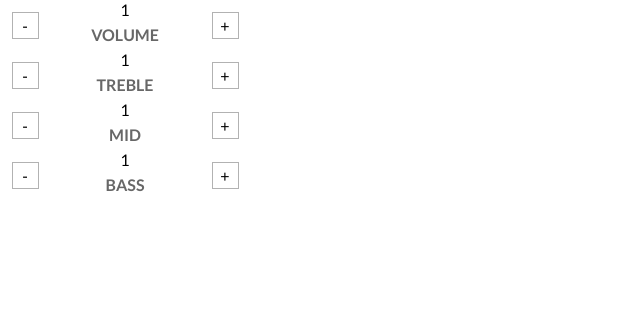
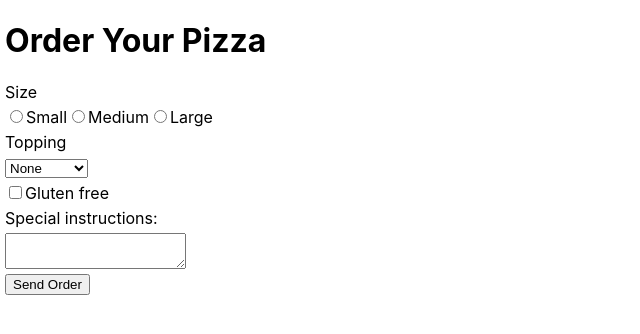
Before and after one commit to ivanesmantovich/jsx-exercises, a React (Vite) app: page / in a window 1280 px wide. Shown: the top 334 px of the page, without its empty margins (0-640 px from the left). Built offline with nearby package versions, Linux system fonts and the light colour scheme.

Commit message:
Finished chapter 16

```diff
--- a/src/App.css
+++ b/src/App.css
@@ -105,7 +105,9 @@ body,
 
 /* Error Box styles */
 
-@import url('https://fonts.googleapis.com/css2?family=Lato:wght@400;700&display=swap');
+
+/* Audio styles */
+/* @import url('https://fonts.googleapis.com/css2?family=Lato:wght@400;700&display=swap');
 
 .control {
 	font-family: 'Lato', sans-serif;
@@ -123,6 +125,11 @@ body,
 	grid-column: 2 / 5;
 	grid-row: 1 / 2;
 	text-align: center;
+}
+
+input {
+	border: none;
+	font-size: 1.1rem;
 }
 
 .name {
@@ -144,6 +151,16 @@ body,
 	align-items: center;
 }
 
+.noselect {
+	-webkit-touch-callout: none;
+	-webkit-user-select: none;
+	-khtml-user-select: none;
+	-moz-user-select: none;
+	-ms-user-select: none;
+	user-select: none;
+
+}
+
 .button {
 	display: flex;
 	justify-content: center;
@@ -155,5 +172,17 @@ body,
 }
 
 .button:hover {
-	background-color: #F3F5F6;
+	background-color: #f3f5f6;
+} */
+/* Audio styles */
+
+/* Pizza styles */
+
+.pizzaOrder {
+	margin: 5px;
 }
+.pizzaOrder div {
+	margin-top: 5px;
+}
+
+/* Pizza styles */
--- a/src/App.tsx
+++ b/src/App.tsx
@@ -10,6 +10,10 @@ import { ListOfNumbers } from './components/ListOfNumbers';
 import { Room } from './components/Room';
 import { RandomList } from './components/RandomList';
 import { AudioControls } from './components/AudioControls';
+import { Hello } from './components/Hello';
+import { PizzaOrder } from './components/PizzaOrder';
+import { OrderList } from './components/OrderList';
+import { Order } from './components/Order';
 
 // Confirmation ---------------------------------------
 // interface ConfirmationProps {
@@ -147,9 +151,44 @@ import { AudioControls } from './components/AudioControls';
 // };
 
 const App: FC = () => {
+	const [size, setSize] = useState<string>('Not Selected');
+	const [topping, setTopping] = useState<string>('None');
+	const [glutenfree, setGlutenfree] = useState<boolean>(false);
+	const [special, setSpecial] = useState<string>('Not specified');
+	const [orders, setOrders] = useState<string[]>([]);
+
+	const addOrder = () => {
+		let order: string = `Size: ${size}, Topping: ${topping}, Gluten Free: ${glutenfree}, Special: ${special}`;
+		setOrders([...orders, order]);
+	};
+
+	const changeGluten = () => {
+		setGlutenfree(!glutenfree);
+	};
+
+	const changeSize = (event: React.ChangeEvent<HTMLInputElement>) => {
+		setSize(event.target.value);
+	};
+
+	const changeTopping = (event: React.ChangeEvent<HTMLSelectElement>) => {
+		setTopping(event.target.value);
+	};
+
+	const changeSpecial = (event: React.ChangeEvent<HTMLTextAreaElement>) => {
+		setSpecial(event.target.value);
+	};
+
 	return (
 		<div className="App">
-			<AudioControls/>
+			<PizzaOrder
+				size={size}
+				changeSize={changeSize}
+				changeTopping={changeTopping}
+				changeSpecial={changeSpecial}
+				changeGluten={changeGluten}
+				addOrder={addOrder}
+			/>
+			<OrderList orders={orders} />
 		</div>
 	);
 };
--- a/src/components/AudioControls.tsx
+++ b/src/components/AudioControls.tsx
@@ -6,6 +6,29 @@ type ControlProps = {
 
 const Control: FC<ControlProps> = ({ name }) => {
 	const [stat, changeStat] = useState<number>(1);
+	const [isFocus, setIsFocus] = useState(false);
+	const [isBlur, setIsBlur] = useState(false);
+
+	const changeHandler = (event: React.ChangeEvent<HTMLInputElement>) => {
+		changeStat(Number(event.target.value));
+	};
+
+	const focusHandler = (event: React.FocusEvent<HTMLInputElement>) => {
+		setIsFocus(true);
+		setIsBlur(false);
+
+        event.target.select();
+
+		// сделать что то с эвентом
+	};
+
+	const blurHandler = (event: React.FocusEvent<HTMLInputElement>) => {
+		setIsFocus(false);
+		setIsBlur(true);
+
+		if (stat > 100) changeStat(100);
+		if (stat < 1) changeStat(1);
+	};
 
 	return (
 		<div className="control">
@@ -17,7 +40,7 @@ const Control: FC<ControlProps> = ({ name }) => {
 							else return stat - 1;
 						});
 					}}
-                    className="minus button"
+					className="minus button noselect"
 				>
 					-
 				</div>
@@ -30,19 +53,18 @@ const Control: FC<ControlProps> = ({ name }) => {
 							else return stat + 1;
 						});
 					}}
-                    className="plus button"
+					className="plus button noselect"
 				>
 					+
 				</div>
 			</div>
-			<div className="stat">{stat}</div>
+			<input onFocus={focusHandler} onBlur={blurHandler} onChange={changeHandler} value={stat} className="stat"></input>
 			<div className="name">{name.toUpperCase()}</div>
 		</div>
 	);
 };
 
 export const AudioControls: FC = () => {
-
 	return (
 		<div className="controls">
 			<Control name="volume" />
--- /dev/null
+++ b/src/components/Hello.tsx
@@ -0,0 +1,61 @@
+import React, { FC, useRef, useState } from 'react';
+
+
+interface NameProps {
+    setValue: Function
+}
+
+const FirstName: FC<NameProps> = ({setValue}) => {
+
+	const changeHandler = (event: React.ChangeEvent<HTMLInputElement>) => {
+		setValue(event.target.value);
+	};
+
+	return (
+		<input
+			className="firstName"
+			type="text"
+			onChange={changeHandler}
+			placeholder="First name"
+		/>
+	);
+};
+
+
+
+const LastName: FC<NameProps> = ({setValue}) => {
+
+	const changeHandler = (event: React.ChangeEvent<HTMLInputElement>) => {
+		setValue(event.target.value);
+	};
+
+	return (
+		<input
+			className="lastName"
+			type="text"
+			onChange={changeHandler}
+			placeholder="Last name"
+		/>
+	);
+};
+
+export const Hello: FC = () => {
+	const [firstName, setFirstName] = useState<string>('');
+	const [lastName, setLastName] = useState<string>('');
+
+	const changeFirstName = (newFirstName: string) => {
+		setFirstName(newFirstName);
+	};
+
+	const changeLastName = (newLastName: string) => {
+		setLastName(newLastName);
+	};
+
+	return (
+		<>
+			<FirstName setValue={changeFirstName} />
+			<LastName setValue={changeLastName} />
+            <p>Hello, {firstName} {lastName}</p>
+		</>
+	);
+};
--- /dev/null
+++ b/src/components/Order.tsx
@@ -0,0 +1,22 @@
+import React, { FC, useRef, useState } from 'react';
+interface OrderProps {
+	size: string;
+	topping: string;
+	glutenFree: boolean;
+	specialInstructions: string;
+}
+
+export const Order: FC<OrderProps> = ({
+	size,
+	topping,
+	glutenFree,
+	specialInstructions,
+}) => {
+	return (
+		<li>
+			Size: {size} <br />
+			Topping: {topping} <br /> Gluten Free: {glutenFree} <br /> Special
+			Instructions: {specialInstructions}
+		</li>
+	);
+};
--- /dev/null
+++ b/src/components/OrderList.tsx
@@ -0,0 +1,11 @@
+import React, { FC, useRef, useState } from 'react';
+
+interface OrderListProps {
+    orders: string[]
+}
+
+export const OrderList: FC<OrderListProps> = ({orders}) => {
+	return <ol className='orderList'>
+        {orders.map(order => (<li> {order}</li>))}
+    </ol>
+};
--- /dev/null
+++ b/src/components/PizzaOrder.tsx
@@ -0,0 +1,85 @@
+import React, { FC, FunctionComponentFactory, useRef, useState } from 'react';
+import { OrderList } from './OrderList';
+
+interface PizzaOrderProps {
+    size: string,
+    changeSize: (event: React.ChangeEvent<HTMLInputElement>) => void,
+    changeTopping: (event: React.ChangeEvent<HTMLSelectElement>) => void,
+    changeGluten: VoidFunction,
+    changeSpecial: (event: React.ChangeEvent<HTMLTextAreaElement>) => void,
+    addOrder: VoidFunction
+}
+
+export const PizzaOrder: FC<PizzaOrderProps> = ({size, changeSize, changeTopping, changeGluten, changeSpecial, addOrder}) => {
+
+	return (
+		<div className="container">
+			<div className="pizzaOrder">
+				<h1>Order Your Pizza</h1>
+				<div className="sizeSelect">
+					<div>Size</div>
+					<div>
+						<input
+							type="radio"
+							value="small"
+							checked={size === 'small'}
+							onChange={changeSize}
+							name="size"
+							id="small"
+						/>
+						<label htmlFor="small">Small</label>
+						<input
+							type="radio"
+							value="medium"
+							checked={size === 'medium'}
+							onChange={changeSize}
+							name="size"
+							id="medium"
+						/>
+						<label htmlFor="medium">Medium</label>
+						<input
+							type="radio"
+							value="large"
+							checked={size === 'large'}
+							onChange={changeSize}
+							name="size"
+							id="large"
+						/>
+						<label htmlFor="large">Large</label>
+					</div>
+				</div>
+				<div className="toppingSelect">
+					<label htmlFor="topping">Topping</label>
+					<div>
+						<select onChange={changeTopping} name="topping" id="topping">
+							<option value="none">None</option>
+							<option value="pepperoni">Pepperoni</option>
+							<option value="cheese">Cheese</option>
+							<option value="jalapeno">Jalapeno</option>
+						</select>
+					</div>
+				</div>
+				<div className="glutenSelect">
+					<input
+						type="checkbox"
+						onChange={changeGluten}
+						name="gluten"
+						id="glutenFree"
+					/>
+					<label htmlFor="glutenFree">Gluten free</label>
+				</div>
+				<div className="specialSelect">
+					<label htmlFor="specialInstructions">Special instructions:</label>
+					<div>
+						<textarea
+							onChange={changeSpecial}
+							name="special"
+							id="specialInstructions"
+						></textarea>
+					</div>
+				</div>
+				<button onClick={addOrder}>Send Order</button>
+			</div>
+		</div>
+	);
+};
```
Lines whose indentation alone changed are shown as unchanged.
